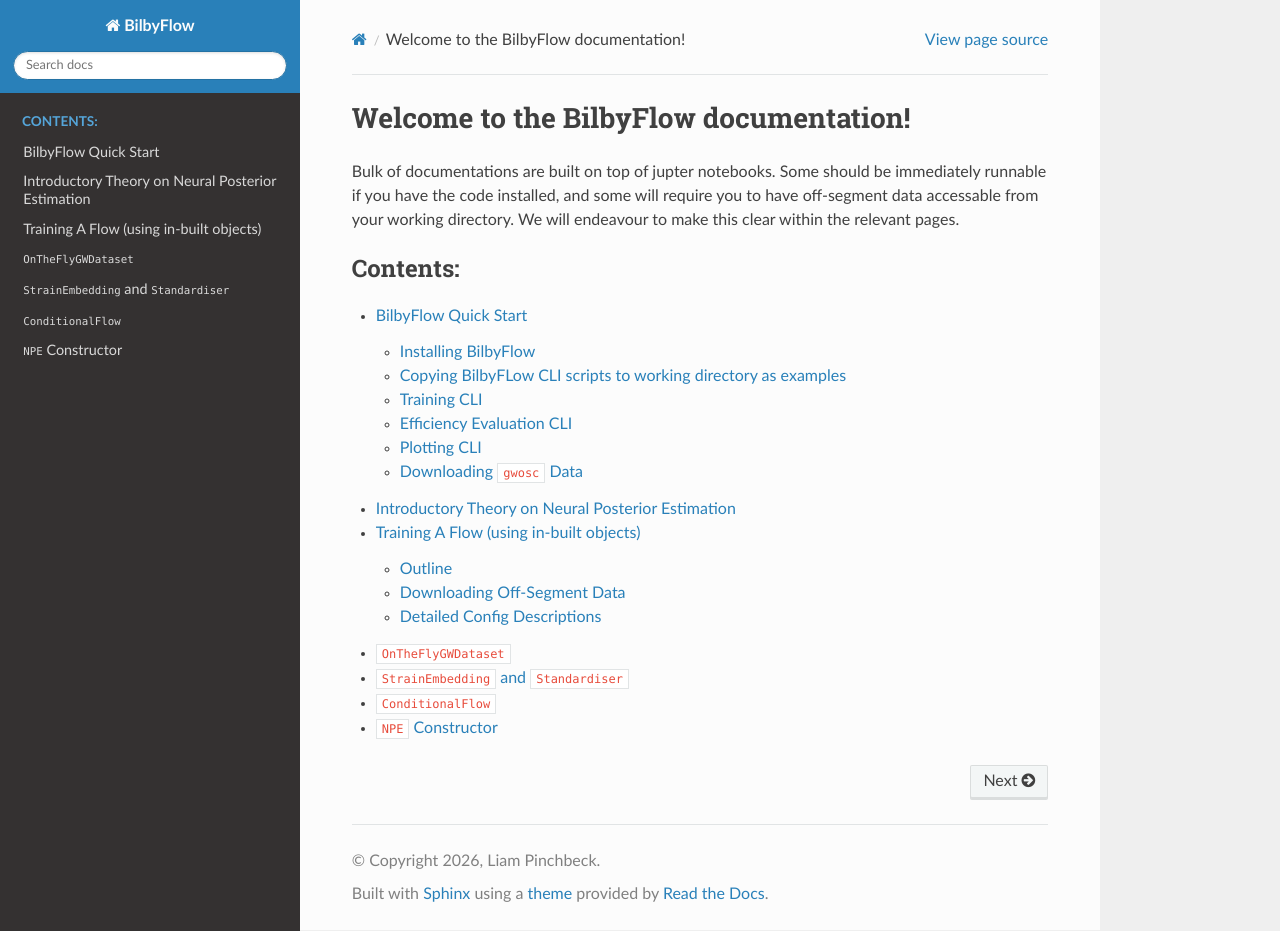
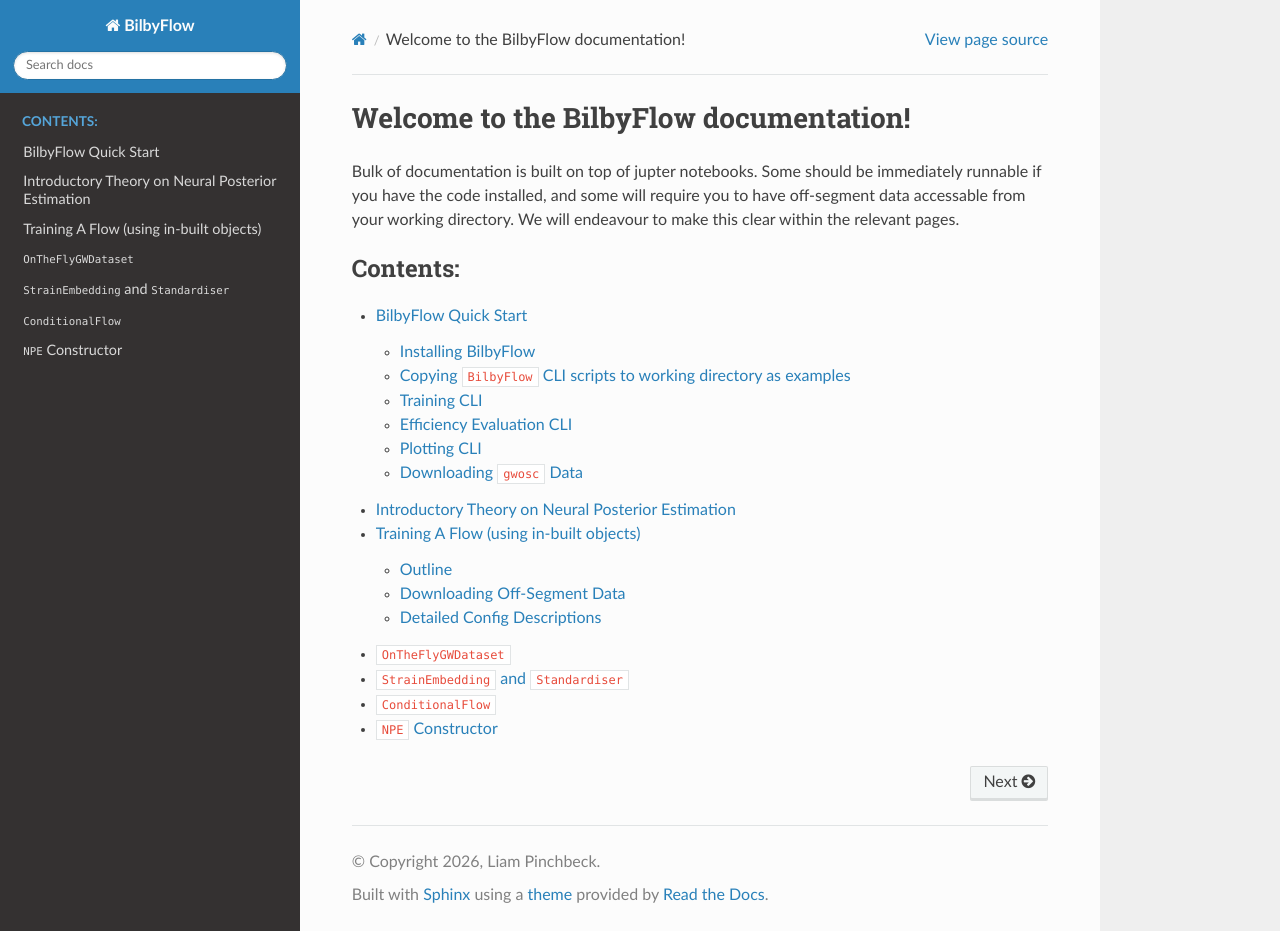
Before and after one commit to LiamCPinchbeck/BilbyFlow, a Sphinx documentation site: the page built from docs/index.rst, in a window 1280 px wide and 931 px high. Built offline with Sphinx 7.4.7 and the Read the Docs theme 3.1.0, drawn with Linux system fonts in a browser that asks for light colours.

Commit message:
Fixing some poor grammar in the documentation [skip ci]

```diff
--- a/docs/index.rst
+++ b/docs/index.rst
@@ -7,7 +7,7 @@
 =======================================
 
 
-Bulk of documentations are built on top of jupter notebooks.
+Bulk of documentation is built on top of jupter notebooks.
 Some should be immediately runnable if you have the code installed,
 and some will require you to have off-segment data accessable from your working directory.
 We will endeavour to make this clear within the relevant pages.
```
Also changed, not shown: docs/tutorials/QuickStart.ipynb.
